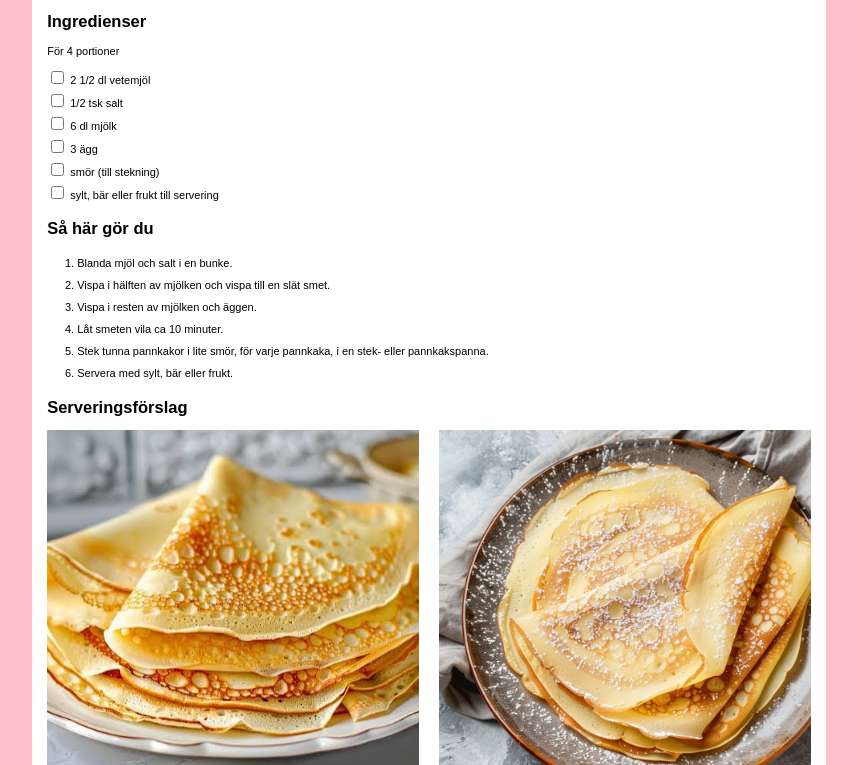
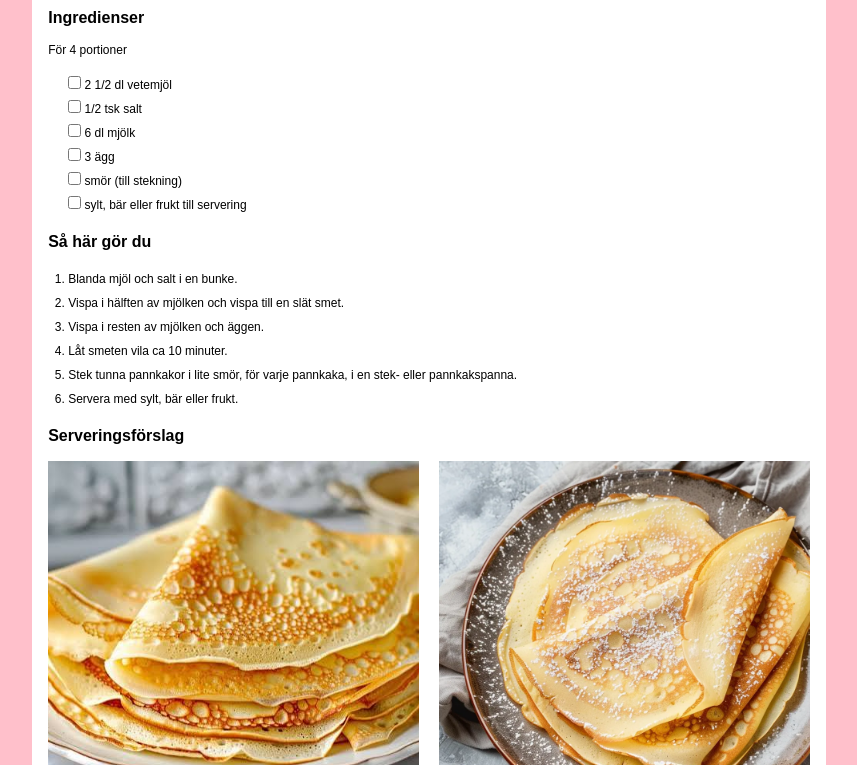
Before and after one commit to rmattiasc-max/pannkakor, a plain HTML site: page index.html in a window 1280 px wide. Shown: the part 485-1250 px from the top of the page, without its empty margins (211-1068 px from the left). Drawn offline with Linux system fonts and the light colour scheme.

Commit message:
Add css reset

```diff
--- a/index.html
+++ b/index.html
@@ -24,7 +24,7 @@
         <article>
           <section>
             <h2 id="ingredient-list">Ingredienser</h2>
-            <p>För 4 portioner</p>
+            <p id="portioner">För 4 portioner</p>
             <ul aria-labelledby="ingredient-list">
               <li>
                 <label> <input type="checkbox" /> 2 1/2 dl vetemjöl </label>
--- a/styles.css
+++ b/styles.css
@@ -1,6 +1,39 @@
+/* makes sizing simpler */
+
+*,
+*::before,
+*::after {
+  box-sizing: border-box;
+}
+
+/* remove default spacing */
+/* force styling of type through styling, rather than elements */
+
+* {
+  margin: 0;
+  padding: 0;
+  font: inherit;
+}
+
+/* dark mode user-agent-styles */
+
+html {
+  color-scheme: dark light;
+}
+
+/* min body height */
 
 body {
-            margin: 0;
+  min-height: 100vh;
+}
+
+/* responsive images/videos */
+img,
+picture,
+svg,
+video {
+  display: block;
+  max-width: 100%;
 }
 
 #top-image {
@@ -16,7 +49,7 @@
   display: flex;
   flex-direction: column;
   justify-content: center;
-            gap: 20px;
+  gap: 1.25rem;
 }
 
 #bottom-images-container img {
@@ -27,45 +60,53 @@
 }
 
 main {
-            padding-top: 0px;
-            margin-top: 0px;
+  padding-top: 0rem;
+  margin-top: 0rem;
   background-color: white;
-            font-size: 11px;
+  font-size: 0.75rem;
   font-family: Arial, Helvetica, sans-serif;
 }
 
 article {
-            padding-left: 15px;
-            padding-right: 15px;
-            padding-bottom: 25px;
+  padding-left: 1rem;
+  padding-right: 1rem;
+  padding-bottom: 1.6rem;
 }
 
 ul {
   list-style-type: none;
-            margin: 0px;
-            padding: 0px;
-            line-height: 2.0;
+
+  padding-left: 1.25rem;
+  line-height: 2;
 }
+
 ol {
-            padding-left: 20px;
-            margin: 10px;
-            line-height: 2.0;
+  padding-left: 1.25rem;
+
+  line-height: 2;
 }
 
 #summary {
-            padding:5px;
-            margin: 15px;
-            background-color:rgb(243, 243, 243);
+  padding: 0.3rem;
+  margin: 1rem;
+  background-color: rgb(243, 243, 243);
+}
+
+#portioner {
+    margin-bottom: 1rem;
 }
 
 h1 {
-            color:maroon;
-            font-size: x-large;
+  color: maroon;
+  font-size: 1.2rem;
   font-weight: bold;
-            margin: 15px;
+  margin: 1rem;
 }
 
 h2 {
+    font-size: 1rem;
+    margin-top: 1rem;
+    margin-bottom: 1rem;
     font-weight: bold;
 }
 
```
Lines whose indentation alone changed are shown as unchanged.
